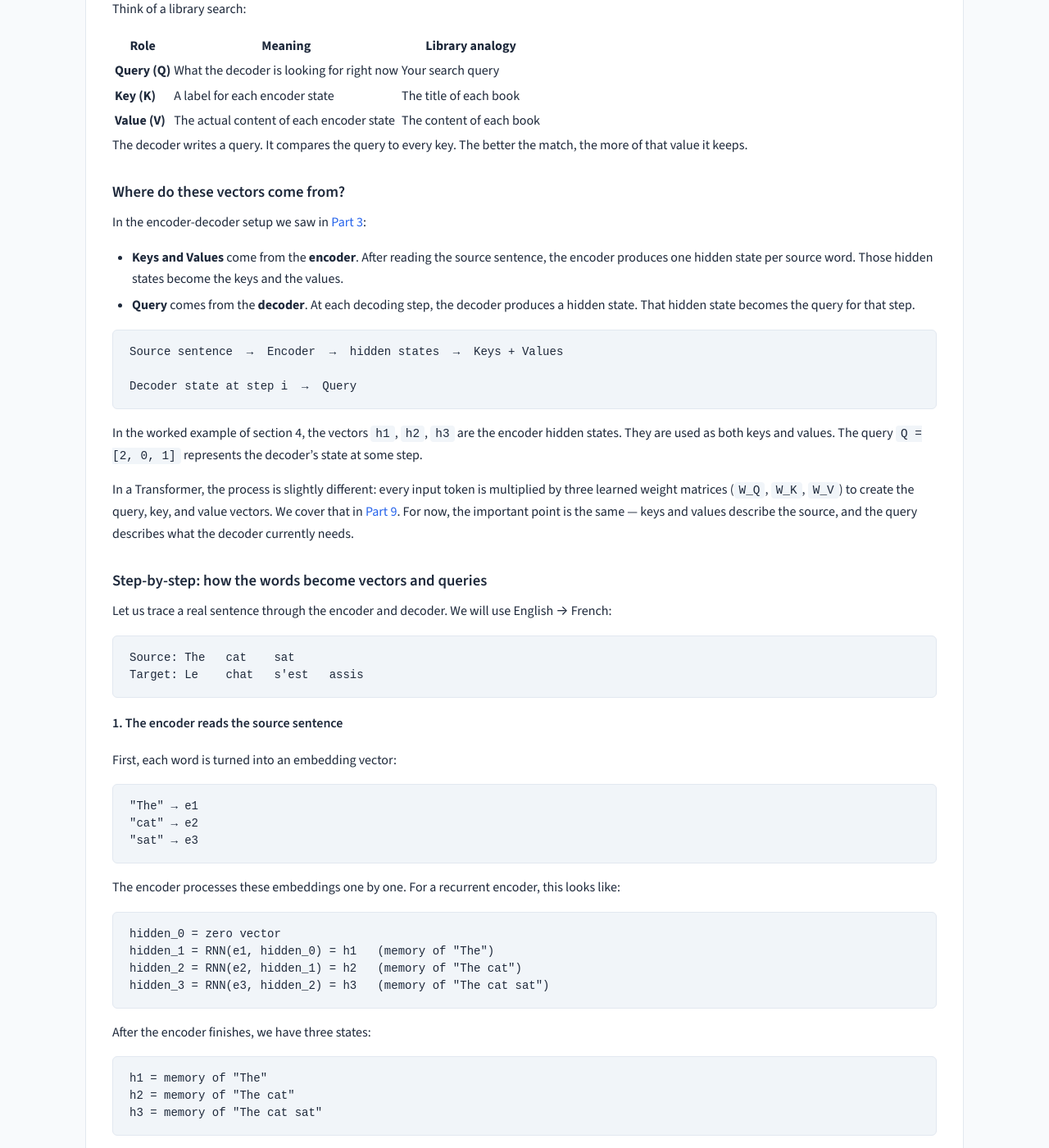
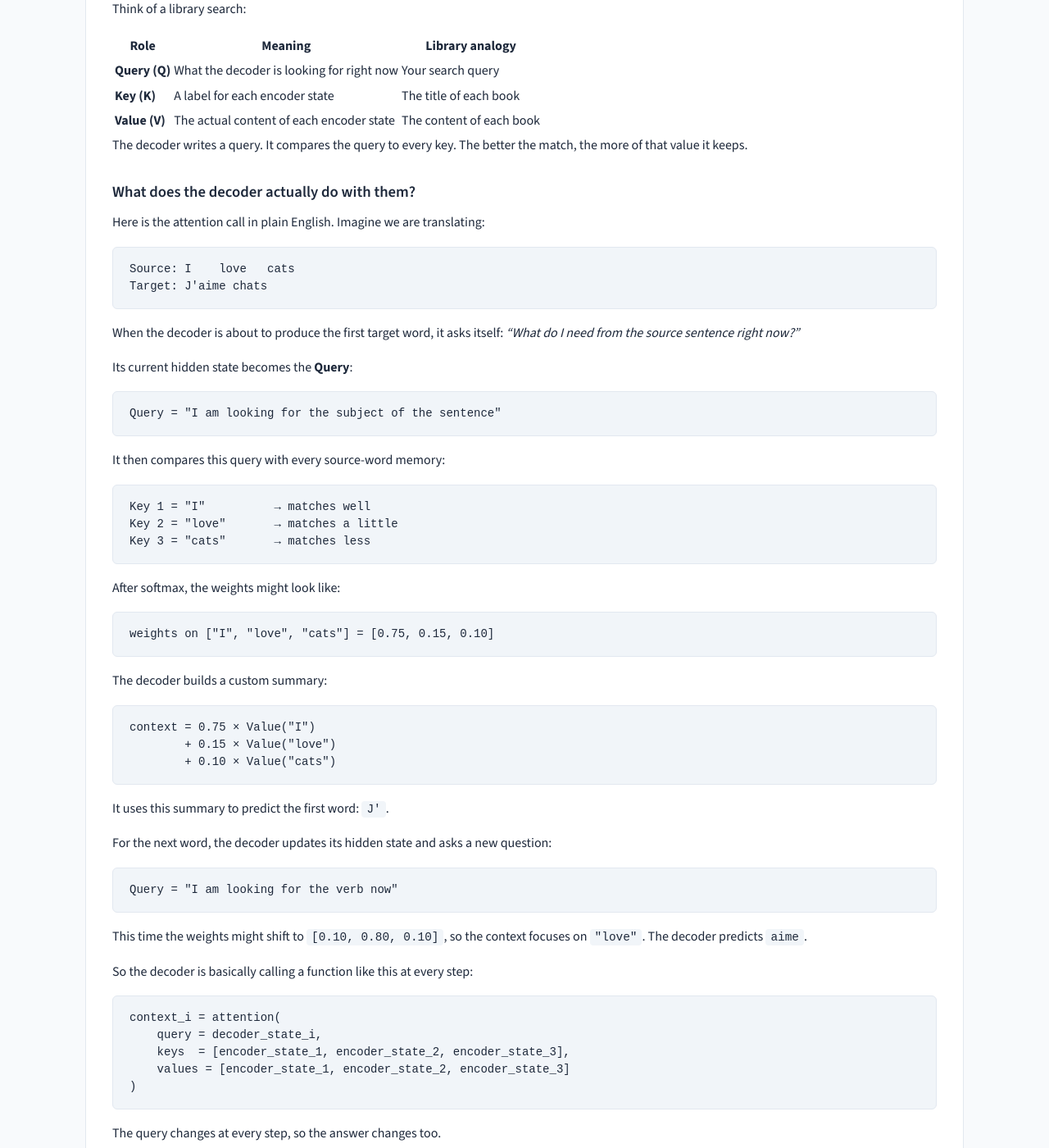
Before and after one commit to rilov/handbook, a Jekyll site: the page built from _topics/DL for GenAI - Part 4 - Math Behind Attention.md, in a window 1280 px wide and 1400 px high, scrolled down 720 px. Shown: the whole window at 82% size. Built offline with Jekyll 4.4.1, drawn with Linux system fonts in a browser that asks for light colours.

Commit message:
Add plain-English decoder attention call to Part 4
- Right after the Query/Key/Value table, explain what the decoder
  actually does with them in practice.
- Use a concrete English -> French example (I/love/cats -> J'aime/chats)
  to show how the query changes from find the subject to find the verb
  and how the weights shift.
- Include a simple function-like call pattern so the reader sees the
  repeating query/keys/values signature.

Generated with [Devin](https://devin.ai)

Co-Authored-By: Devin <158243242+devin-ai-integration[bot]@users.noreply.github.com>

````diff
--- a/_topics/DL for GenAI - Part 4 - Math Behind Attention.md
+++ b/_topics/DL for GenAI - Part 4 - Math Behind Attention.md
@@ -43,6 +43,67 @@ Think of a library search:
 | **Value (V)** | The actual content of each encoder state | The content of each book |
 
 The decoder writes a query. It compares the query to every key. The better the match, the more of that value it keeps.
+
+### What does the decoder actually do with them?
+
+Here is the attention call in plain English. Imagine we are translating:
+
+```text
+Source: I    love   cats
+Target: J'aime chats
+```
+
+When the decoder is about to produce the first target word, it asks itself: *"What do I need from the source sentence right now?"*
+
+Its current hidden state becomes the **Query**:
+
+```text
+Query = "I am looking for the subject of the sentence"
+```
+
+It then compares this query with every source-word memory:
+
+```text
+Key 1 = "I"          → matches well
+Key 2 = "love"       → matches a little
+Key 3 = "cats"       → matches less
+```
+
+After softmax, the weights might look like:
+
+```text
+weights on ["I", "love", "cats"] = [0.75, 0.15, 0.10]
+```
+
+The decoder builds a custom summary:
+
+```text
+context = 0.75 × Value("I")
+        + 0.15 × Value("love")
+        + 0.10 × Value("cats")
+```
+
+It uses this summary to predict the first word: `J'`.
+
+For the next word, the decoder updates its hidden state and asks a new question:
+
+```text
+Query = "I am looking for the verb now"
+```
+
+This time the weights might shift to `[0.10, 0.80, 0.10]`, so the context focuses on `"love"`. The decoder predicts `aime`.
+
+So the decoder is basically calling a function like this at every step:
+
+```text
+context_i = attention(
+    query = decoder_state_i,
+    keys  = [encoder_state_1, encoder_state_2, encoder_state_3],
+    values = [encoder_state_1, encoder_state_2, encoder_state_3]
+)
+```
+
+The query changes at every step, so the answer changes too.
 
 ### Where do these vectors come from?
 
````
